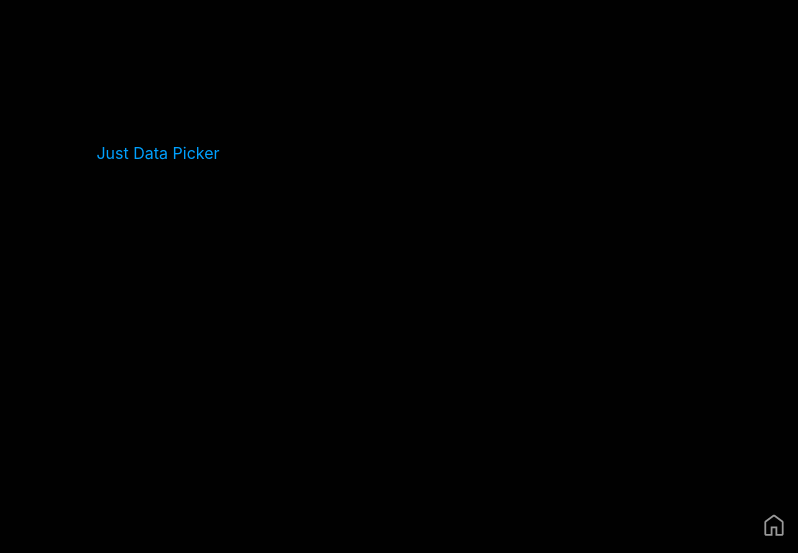
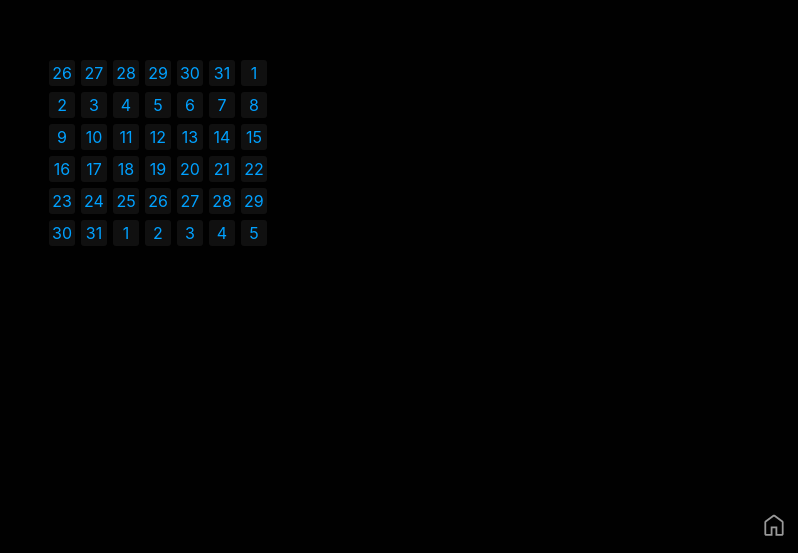
Before and after one commit to dvsherbakov/feature-store, a React (Create React App) app: page /dp in a window 1280 px wide. Shown: the part 247-800 px from the top of the page, without its empty margins (482-1280 px from the left). Built offline with nearby package versions, Linux system fonts and the light colour scheme.

Commit message:
dp first probe

```diff
--- a/src/components/DataPicker/DataPicker.tsx
+++ b/src/components/DataPicker/DataPicker.tsx
@@ -1,40 +1,19 @@
 import React from 'react';
 import styles from './datapicker.module.scss'
+import {getMonthDays} from "./getMonthDays";
 
 export const DataPicker = () => {
-    const getMonthDays = (year: number, month: number) => {
-        let curDate = new Date(year, month, 1)
-        let result: Date[] = []
-
-        while (curDate.getMonth() === month) {
-            result.push(new Date(curDate))
-            curDate.setDate(curDate.getDate() + 1)
-        }
-
-
-        curDate = new Date(result[0])
-
-        while (curDate.getDay() !== 0) {
-            result = [new Date(curDate), ...result]
-            curDate.setDate(curDate.getDate() - 1)
-        }
-
-        curDate = new Date(result[result.length - 1])
-        curDate.setDate(curDate.getDate() + 1)
-        while (curDate.getDay() !== 1) {
-            result = [...result, new Date(curDate)]
-            curDate.setDate(curDate.getDate() + 1)
-        }
-
-        return result
-    }
-
-    const m = getMonthDays(2021, 7)
-    console.log(m)
+    const month = 7
+    const m = getMonthDays(2021, month)
+    const dataViewer = m.map((itm, idx) => (
+        <div key={idx.toString()}
+             className={[styles['dayViewer'], [itm.getDay() === 0 ? styles['red'] : '']].join(' ')}>
+            {itm.getDate()}
+        </div>))
 
     return (
         <div className={styles['dataPicker']}>
-            Just Data Picker
+            <div className={styles['dataViewer']}> {dataViewer} </div>
         </div>
     );
 };
--- a/src/components/DataPicker/datapicker.module.scss
+++ b/src/components/DataPicker/datapicker.module.scss
@@ -1,4 +1,25 @@
 .dataPicker {
   display: flex;
   color: #00a1ff;
+
+  .dataViewer {
+    display: grid;
+    grid-template-columns: repeat(7, 1fr);
+    border-radius: 2px;
+    padding: 5px;
+
+    .dayViewer {
+      display: flex;
+      justify-content: center;
+      align-items: center;
+      padding: 3px;
+      margin: 3px;
+      border-radius: 3px;
+      background-color: rgba(20, 20, 20, 0.8);
+    }
+
+    .sunDay {
+      color: red;
+    }
+  }
 }
--- /dev/null
+++ b/src/components/DataPicker/getMonthDays.ts
@@ -0,0 +1,25 @@
+export const getMonthDays = (year: number, month: number) => {
+    let curDate = new Date(year, month, 1)
+    let result: Date[] = []
+
+    while (curDate.getMonth() === month) {
+        result.push(new Date(curDate))
+        curDate.setDate(curDate.getDate() + 1)
+    }
+
+    curDate = new Date(result[0])
+    curDate.setDate(curDate.getDate() - 1)
+    while (curDate.getDay() !== 0) {
+        result = [new Date(curDate), ...result]
+        curDate.setDate(curDate.getDate() - 1)
+    }
+
+    curDate = new Date(result[result.length - 1])
+    curDate.setDate(curDate.getDate() + 1)
+    while (curDate.getDay() !== 1) {
+        result = [...result, new Date(curDate)]
+        curDate.setDate(curDate.getDate() + 1)
+    }
+
+    return result
+}
```
